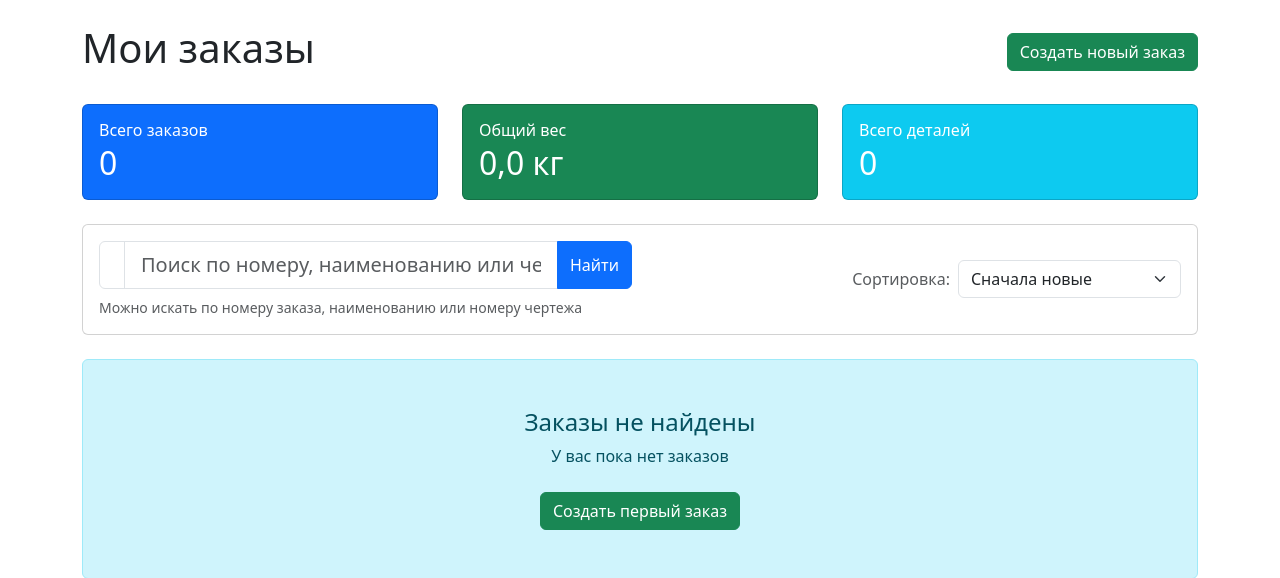
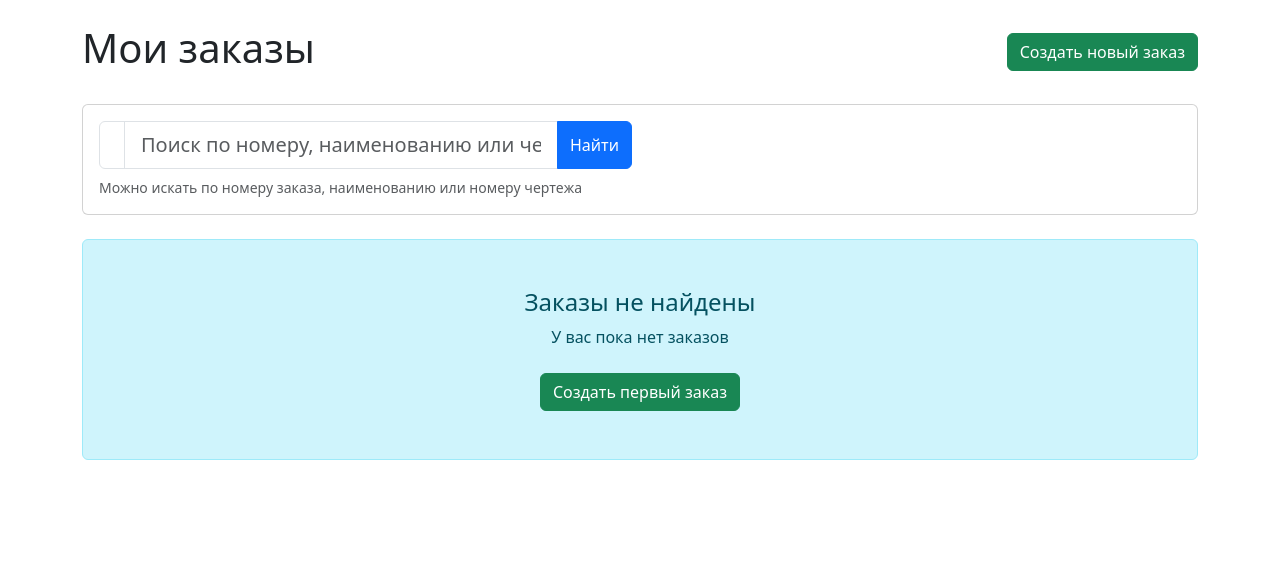
Before and after one commit to k1slee/production_calculator, a Django app: page /orders/ in a window 1280 px wide. Shown: the part 56-634 px from the top of the page. Run offline with Django 4.2, Linux system fonts and the light colour scheme; the visitor is signed in with stand-in values (Sample User, id 1); data that the repository does not hold is empty.

Commit message:
убран дашборд

```diff
--- a/calculator/templates/calculator/order_list.html
+++ b/calculator/templates/calculator/order_list.html
@@ -9,48 +9,6 @@
     </a>
 </div>
 
-<!-- Статистика -->
-<div class="row mb-4">
-    <div class="col-md-4">
-        <div class="card bg-primary text-white">
-            <div class="card-body">
-                <div class="d-flex justify-content-between align-items-center">
-                    <div>
-                        <h6 class="card-title mb-1">Всего заказов</h6>
-                        <h2 class="mb-0">{{ total_orders }}</h2>
-                    </div>
-                    <i class="fas fa-shopping-cart fa-3x opacity-50"></i>
-                </div>
-            </div>
-        </div>
-    </div>
-    <div class="col-md-4">
-        <div class="card bg-success text-white">
-            <div class="card-body">
-                <div class="d-flex justify-content-between align-items-center">
-                    <div>
-                        <h6 class="card-title mb-1">Общий вес</h6>
-                        <h2 class="mb-0">{{ total_weight|floatformat:1 }} кг</h2>
-                    </div>
-                    <i class="fas fa-weight fa-3x opacity-50"></i>
-                </div>
-            </div>
-        </div>
-    </div>
-    <div class="col-md-4">
-        <div class="card bg-info text-white">
-            <div class="card-body">
-                <div class="d-flex justify-content-between align-items-center">
-                    <div>
-                        <h6 class="card-title mb-1">Всего деталей</h6>
-                        <h2 class="mb-0">{{ total_items }}</h2>
-                    </div>
-                    <i class="fas fa-cogs fa-3x opacity-50"></i>
-                </div>
-            </div>
-        </div>
-    </div>
-</div>
 
 <!-- Панель поиска и фильтров -->
 <div class="card mb-4">
@@ -78,30 +36,6 @@
                 </div>
                 <div class="form-text mt-2">
                     <i class="fas fa-info-circle"></i> Можно искать по номеру заказа, наименованию или номеру чертежа
-                </div>
-            </div>
-            <div class="col-md-6">
-                <div class="d-flex justify-content-end align-items-center h-100">
-                    <span class="text-muted me-2">
-                        <i class="fas fa-sort"></i> Сортировка:
-                    </span>
-                    <select name="sort" class="form-select w-auto" onchange="this.form.submit()">
-                        <option value="-created_at" {% if sort == '-created_at' %}selected{% endif %}>
-                            Сначала новые
-                        </option>
-                        <option value="created_at" {% if sort == 'created_at' %}selected{% endif %}>
-                            Сначала старые
-                        </option>
-                        <option value="-total_weight" {% if sort == '-total_weight' %}selected{% endif %}>
-                            По весу (убывание)
-                        </option>
-                        <option value="total_weight" {% if sort == 'total_weight' %}selected{% endif %}>
-                            По весу (возрастание)
-                        </option>
-                        <option value="order_number" {% if sort == 'order_number' %}selected{% endif %}>
-                            По номеру заказа
-                        </option>
-                    </select>
                 </div>
             </div>
         </form>
```
